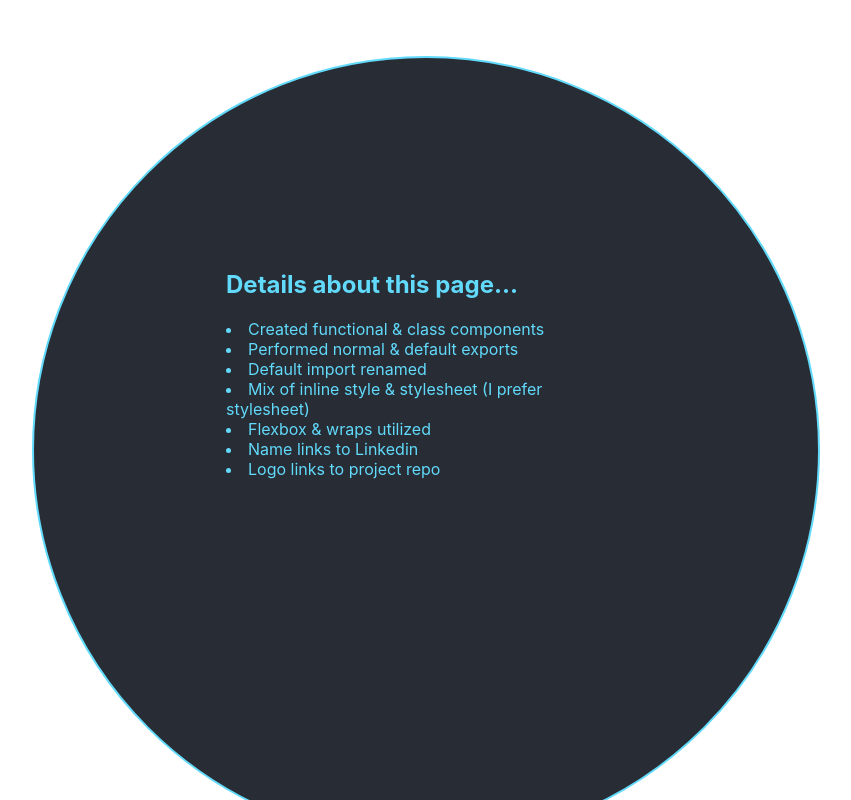
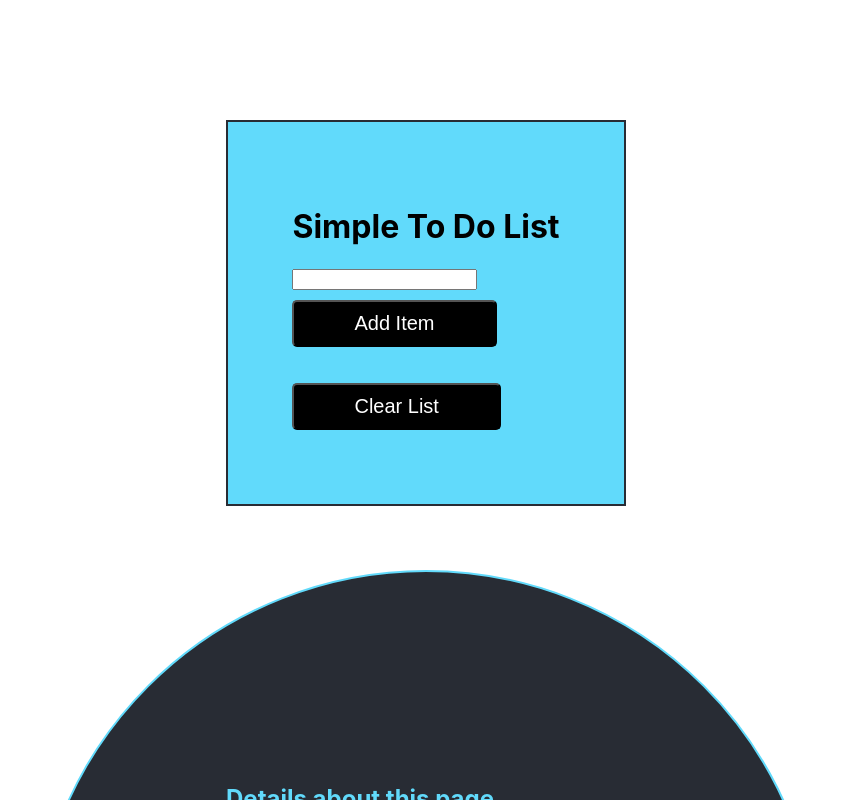
Before and after one commit to madelinegit/newreact, a React (Create React App) app: page / in a window 1280 px wide. Shown: the part 960-1760 px from the top of the page, without its empty margins (254-1105 px from the left). Built offline with nearby package versions, Linux system fonts and the light colour scheme; the HTML template or start-up script is replaced by a standard one.

Commit message:
altering code from edu source to create this list with state. Currently having a nested array and it's not working properly

```diff
--- a/src/App.js
+++ b/src/App.js
@@ -13,7 +13,7 @@ import Profile from './components/ProfileFuncComp';
 // import { Component } from 'react';
 import { TopRight } from './components/TopRight';
 import {FavoriteColor} from './components/UseState';
-
+import {SimpleList} from './components/ListFuncComp';
 
 
 function App() {
@@ -27,6 +27,8 @@ function App() {
 
       <body>
       <FavoriteColor></FavoriteColor>
+      <SimpleList></SimpleList>
+
 
         <TopRight className="TopRight"></TopRight>
         <div className="WrapContainer">
--- /dev/null
+++ b/src/components/ListFuncComp.js
@@ -0,0 +1,39 @@
+import React, { useState } from 'react';
+
+export function SimpleList() {
+    const [items, setItems] = useState([]);
+    const [newItem, setNewItem] = useState('');
+
+    const addItem = () => {
+        if (newItem !== '') {
+        setItems([items, newItem]);
+        setNewItem('');
+        }
+    };
+
+    const clearList = () => {
+    setItems([]);
+    };
+
+  // Creating list items without using map
+    const listItems = [];
+        for (let i = 0; i < items.length; i++) {
+        listItems.push(<li key={i}>{items[i]}</li>);
+    }
+
+return (
+    <div class = "ButtonContainer">
+        <h1>Simple To Do List </h1>
+        <div>
+            <input
+            type="text"
+            value={newItem}
+            onChange={(e) => setNewItem(e.target.value)}
+            />
+        </div>
+        <button onClick={addItem}>Add Item</button>
+        <ul>{listItems}</ul>
+        <button onClick={clearList}>Clear List</button>
+        </div>
+    );
+}
--- a/src/components/TopRight.js
+++ b/src/components/TopRight.js
@@ -14,9 +14,10 @@ export function TopRight() {
         <h2> Details about this page...</h2>
         <li>Created functional & class components</li>
         <li>Performed normal & default exports</li>
-        <li>Default import renamed</li>
+        <li>Renamed the default import</li>
         <li>Mix of inline style & stylesheet (I prefer stylesheet)</li>
         <li>Flexbox & wraps utilized</li>
+        <li>State managed, clickevents handles, syles conditionally rendered</li>
         <li>Name links to Linkedin</li>
         <li>Logo links to project repo </li>
 
--- a/src/components/UseState.js
+++ b/src/components/UseState.js
@@ -18,7 +18,7 @@ export function FavoriteColor() {
 
     return (
         <>
-        <div class="WrapContainer"></div>
+        <div class=""></div>
         <div class = {'ButtonContainer'}style={{ backgroundColor: ContainerColor }}>
             <h1 style= {{ color: 'whitesmoke' }} >My favorite color is {color}!</h1>
             <button class="ColorButton" onClick={resetColor} >
```
